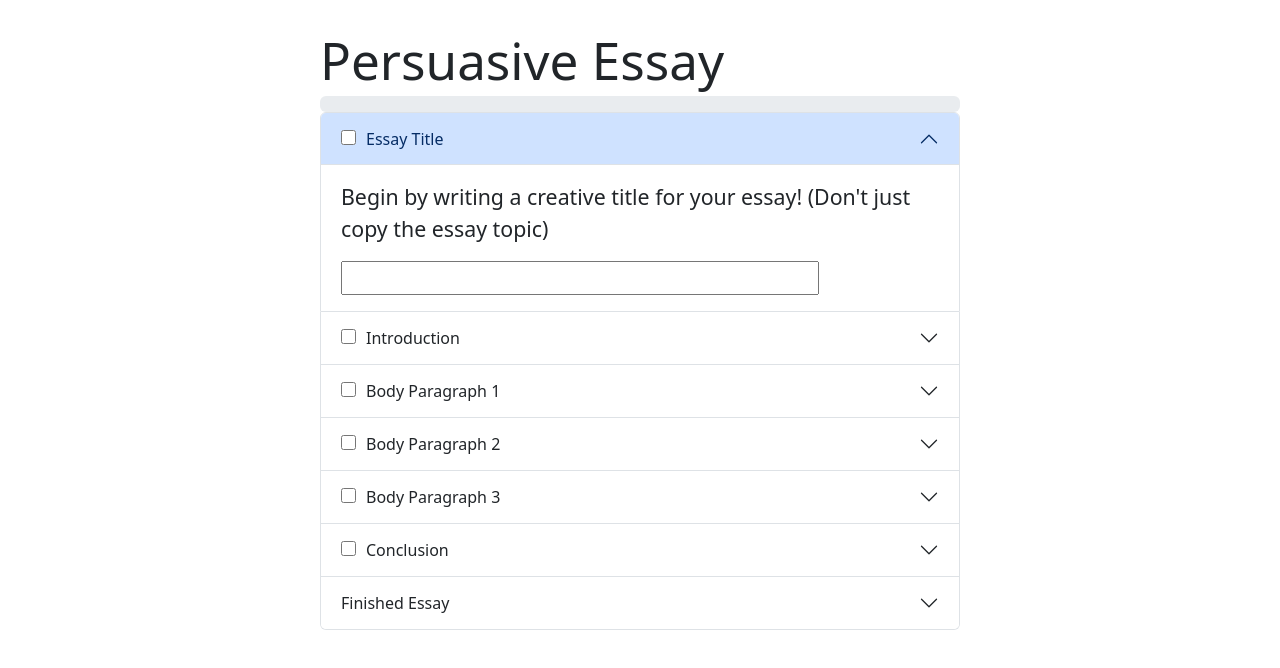
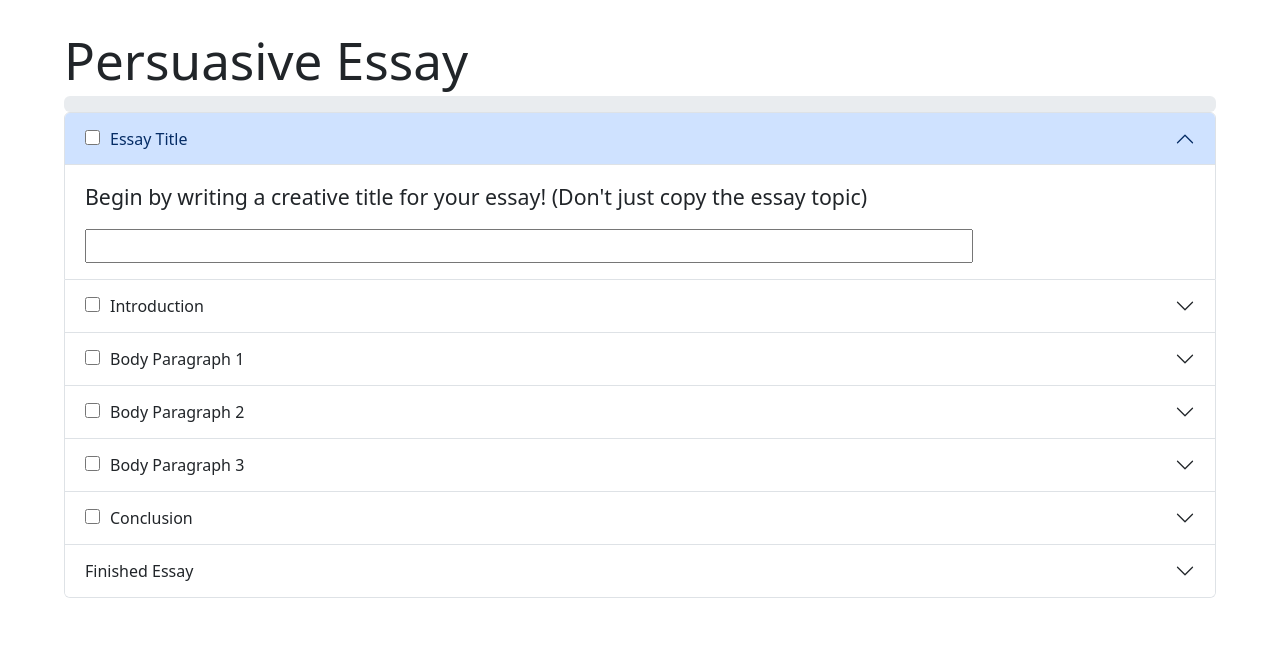
Before and after one commit to DrewsClues/Essay-Builder, a React (Vite) app: page / in a window 1280 px wide. Shown: the top 668 px of the page. Built offline with nearby package versions, Linux system fonts and the light colour scheme.

Commit message:
essay-screen size fix

```diff
--- a/src/css sheets/essay-page.css
+++ b/src/css sheets/essay-page.css
@@ -38,9 +38,13 @@
     margin: 3px;
 }
 
-@media (max-width: 800px) {
+@media (max-width: 1500px) {
     .button-div > * {
-        flex: 0 0 calc(50% - 8px);
+        flex: 0 0 calc(60% - 8px);
+    }
+
+    .essay-div{
+        width: 90vw;
     }
 }
 
```
